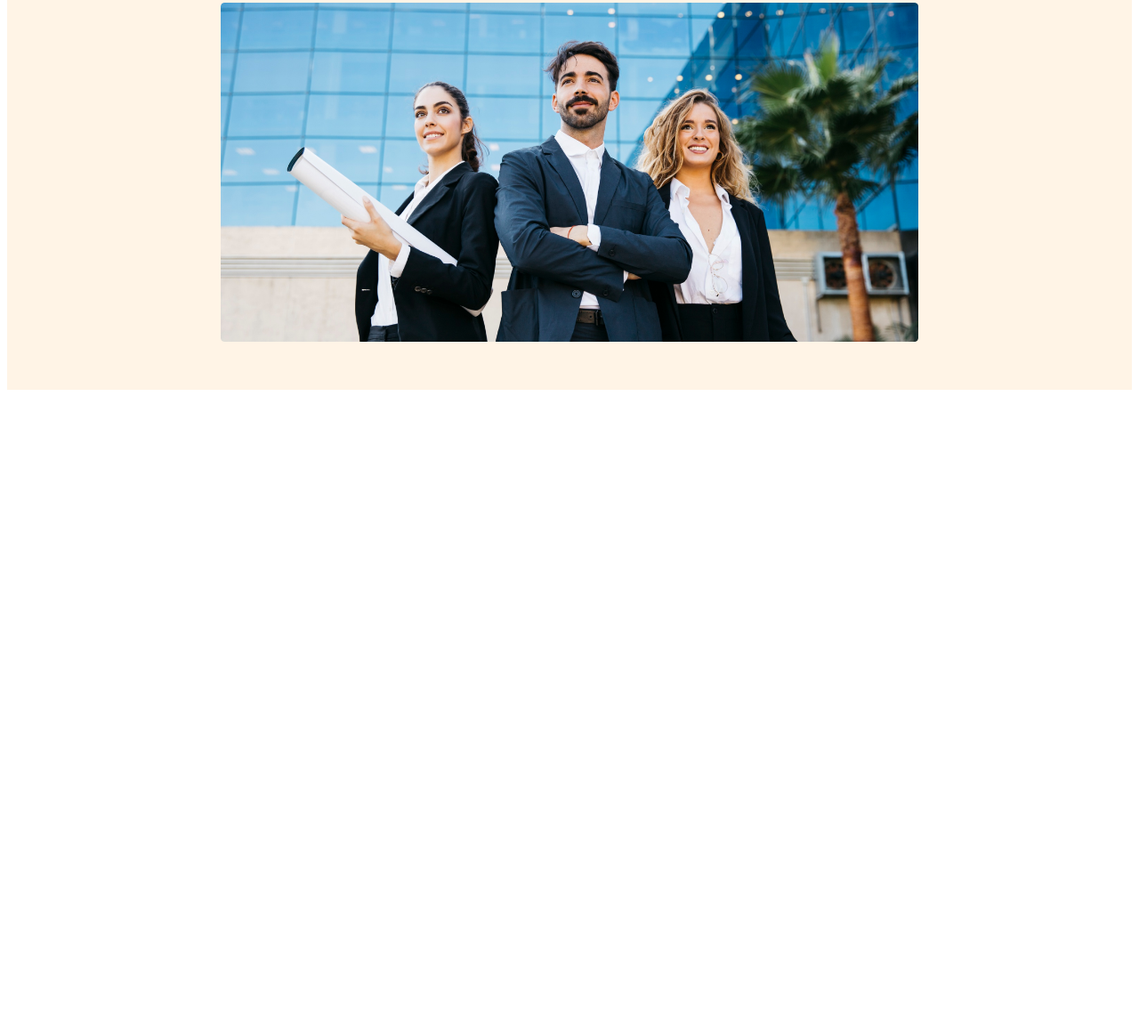
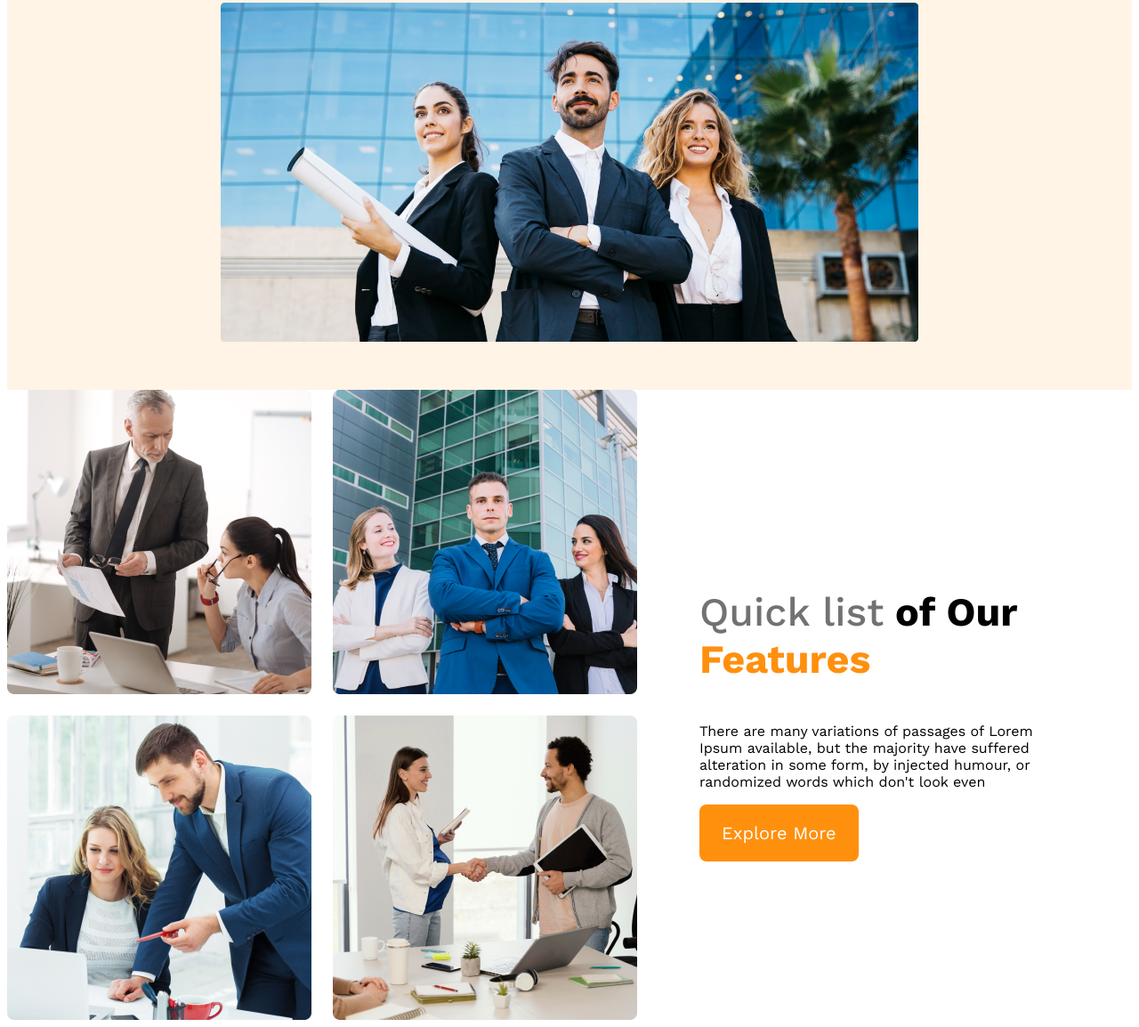
Before and after one commit to emselimahmed/g3-architects-website, a plain HTML site: page index.html in a window 1280 px wide. Shown: the part 573-1727 px from the top of the page at 89% size. Before the commit the page ends 1019 px from the top, so only its background shows below. Drawn offline with nearby package versions, Linux system fonts and the light colour scheme.

Commit message:
feature content added

```diff
--- a/index.html
+++ b/index.html
@@ -33,7 +33,24 @@
     </header>
 
     <main>
+        <!-- Feature team section -->
+        <section class="teams-container">
+            <div class="teams-img-container">
+                <img src="assets/images/team1.png" alt="">
+                <img src="assets/images/team2.png" alt="">
+                <img src="assets/images/team3.png" alt="">
+                <img src="assets/images/team4.png" alt="">
 
+            </div>
+            <div class="teams-content">
+                <h3 class="teams-title"><span class="quick-list">Quick list</span> <span>of Our</span>
+                    <span class="text-feature">Features</span></h3>
+                <p class="teams-description">There are many variations of passages of Lorem Ipsum available, but the
+                    majority have suffered alteration in some form, by injected humour, or randomized words which don't
+                    look even</p>
+                <button class="btn-primary">Explore More</button>
+            </div>
+        </section>
     </main>
 
     <footer>
--- a/styles/architects.css
+++ b/styles/architects.css
@@ -67,20 +67,66 @@ nav li a {
     color: #727272;
 }
 
-.banner img{
+.banner img {
     margin-top: 20px;
     width: 100%;
 }
+
+/* Main styles */
+main {
+    max-width: 1440px;
+    margin: 0 auto;
+}
+
+/* teams style */
+
+.teams-container {
+    display: flex;
+    align-items: center;
+}
+
+.teams-img-container {
+    display: grid;
+    grid-template-columns: repeat(2, 1fr);
+    gap: 1.5rem;
+}
+
+.teams-content {
+    padding-left: 70px;
+    padding-right: 70px;
+}
+
+.teams-title {
+    font-size: 2.8rem;
+}
+
+.teams-title .quick-list {
+    color: #727272;
+    font-weight: 500;
+}
+.teams-title .text-feature{
+    color: #FF900E;
+    font-weight: 700;
+}
+
+
+
+
+
+
+
+
 
 /* responsive media query */
 
 /* mobile devices */
 
 @media screen and (max-width: 576px) {
-    header{
+    header {
         padding: 20px;
     }
-    nav{
+
+    nav {
         flex-direction: column;
     }
 }
@@ -88,10 +134,11 @@ nav li a {
 /* medium devices */
 
 @media screen and (min-width: 576px) and (max-width: 960px) {
-    nav{
+    nav {
         flex-direction: column;
     }
-    header{
+
+    header {
         padding: 50px;
     }
 }
```
